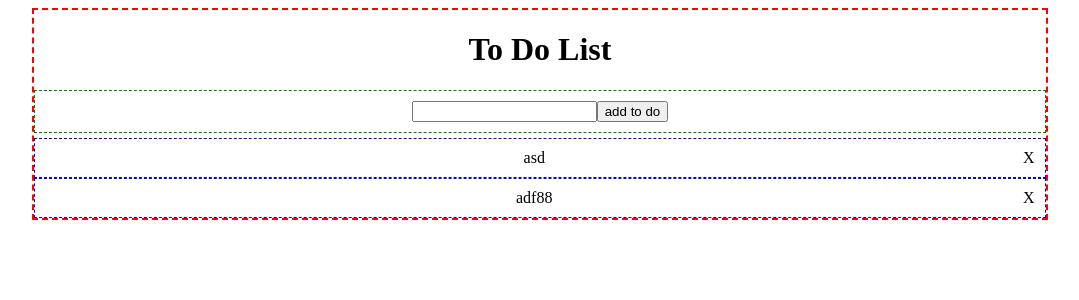
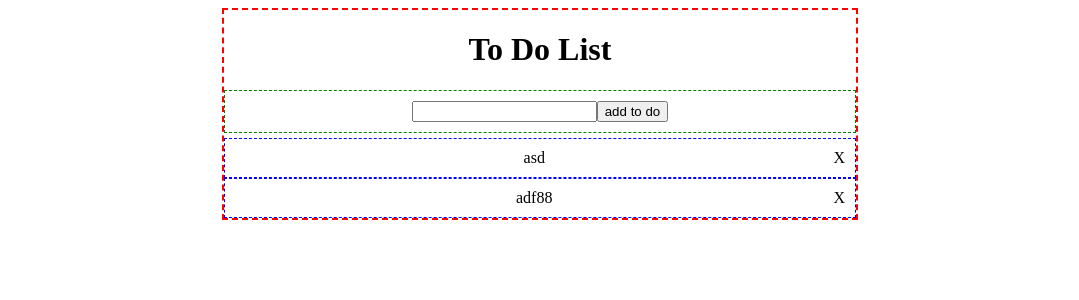
Before and after one commit to harut0111/todo_react, a React (Create React App) app: page / in a window 1280 px wide. Shown: the top 300 px of the page, without its empty margins (100-1179 px from the left). Built offline with nearby package versions, Linux system fonts and the light colour scheme.

Commit message:
edited css

```diff
--- a/src/App.css
+++ b/src/App.css
@@ -1,6 +1,6 @@
 .App {
   text-align: center;
-  width: 80%;
+  width: 50%;
   border: 2px dashed red;
   margin: auto;
 }
```
